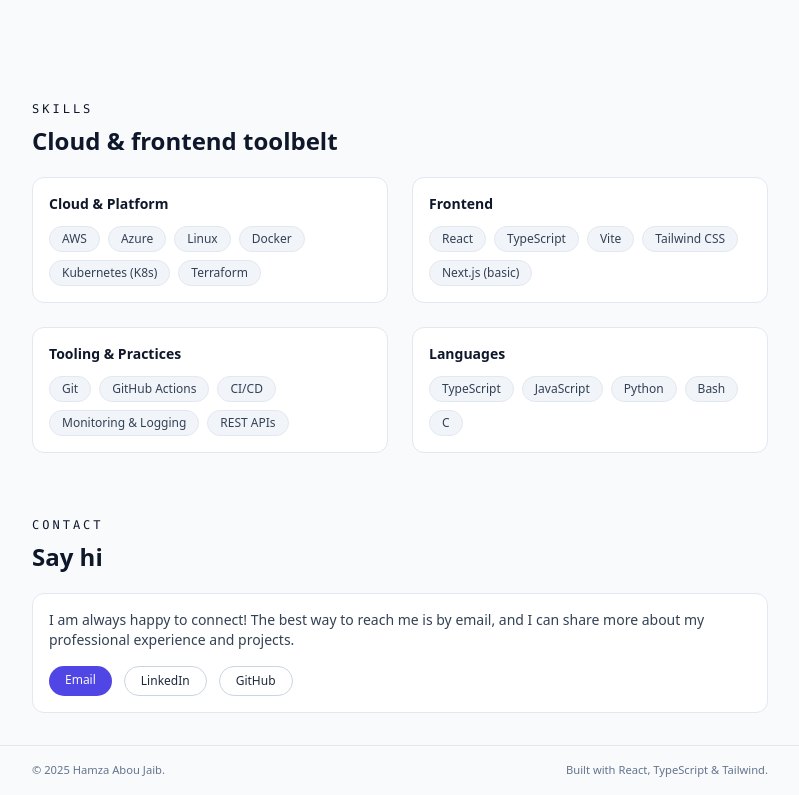
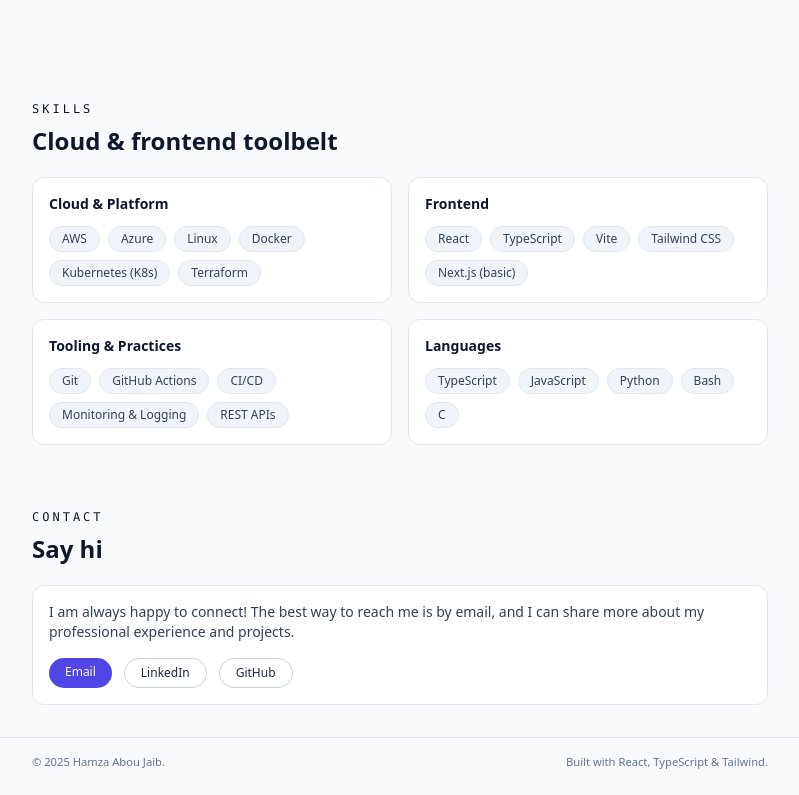
Before and after one commit to HamzaAbouJaib/portfolio-v2, a React (Vite) app: page /#/ in a window 1280 px wide. Shown: the part 1337-2132 px from the top of the page, without its empty margins (240-1039 px from the left). Built offline with nearby package versions, Linux system fonts and the light colour scheme.

Commit message:
Decrease gap between skill containers

```diff
--- a/src/sections/Skills.tsx
+++ b/src/sections/Skills.tsx
@@ -9,7 +9,7 @@ const Skills: React.FC = () => {
       <div className="mx-auto max-w-3xl px-4">
         <SectionHeader eyebrow="Skills" title="Cloud & frontend toolbelt" />
 
-        <div className="grid gap-6 md:grid-cols-2">
+        <div className="grid gap-4 md:grid-cols-2">
           {skillCategories.map((cat) => (
             <div
               key={cat.name}
```
